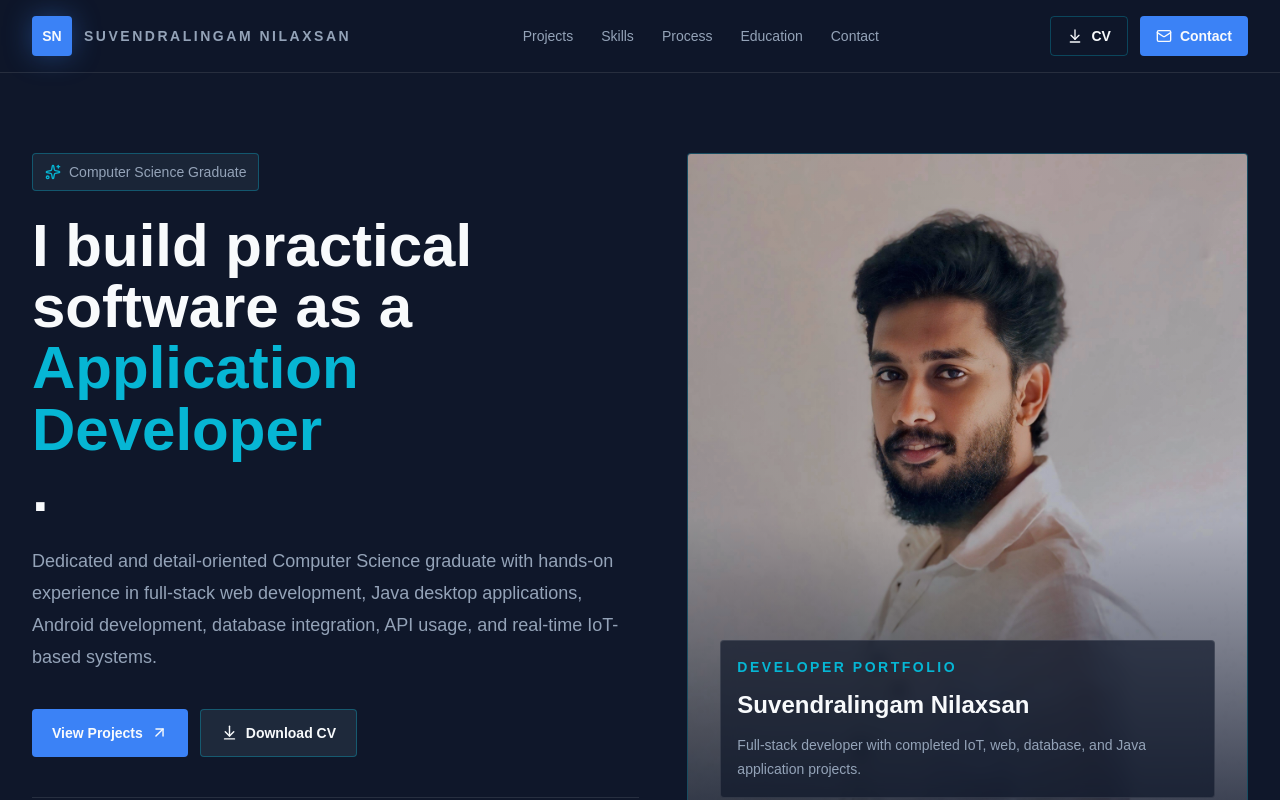
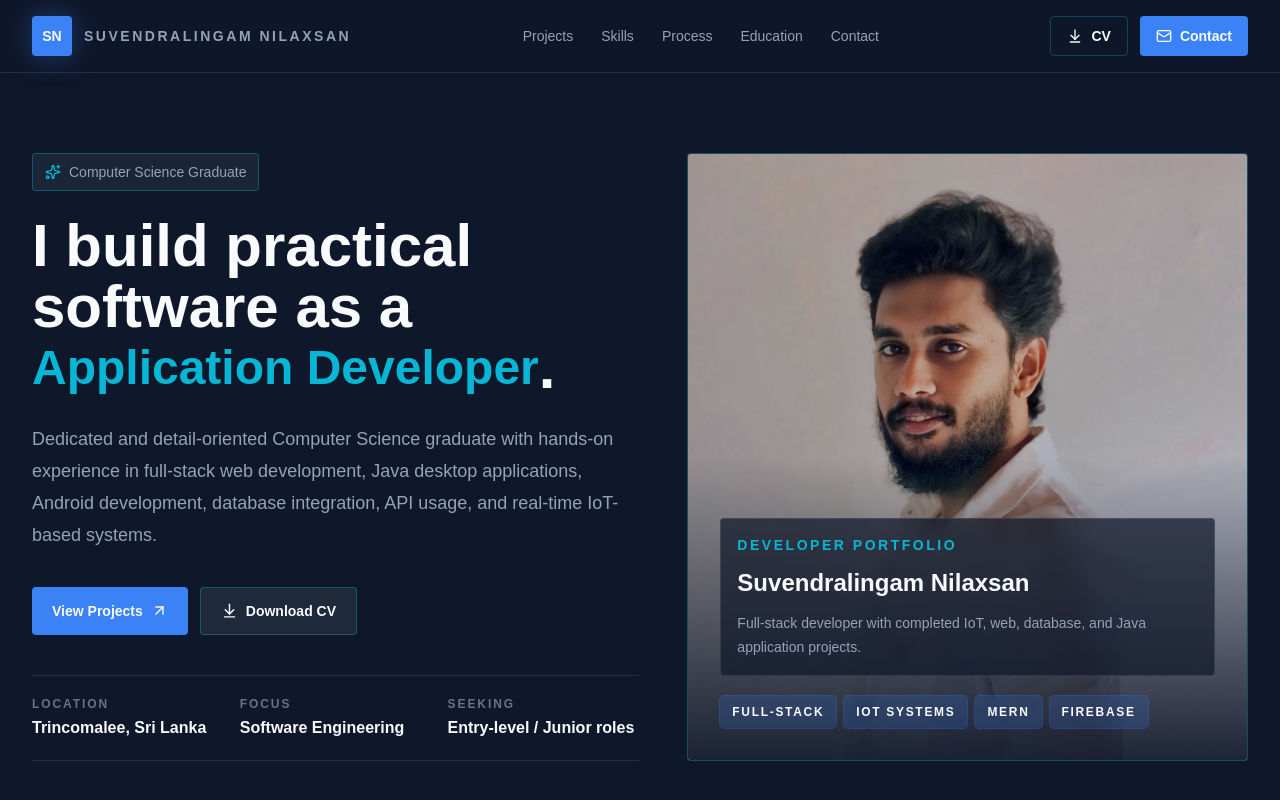
Before and after one commit to NilaxsanSE/my_portfolio, a Next.js app: page / in a window 1280 px wide. Shown: the top 800 px of the page. Built offline with nearby package versions, Linux system fonts and the light colour scheme.

Commit message:
style: reduce animated role text size

```diff
--- a/src/app/page.tsx
+++ b/src/app/page.tsx
@@ -233,7 +233,7 @@ export default function Home() {
           </div>
           <h1 className="max-w-4xl text-5xl font-semibold leading-[1.02] text-[#F8FAFC] sm:text-6xl lg:text-6xl">
             I build practical software as a{" "}
-            <span className="relative inline-grid min-h-[1.14em] align-bottom text-[#06B6D4]">
+            <span className="relative inline-grid min-h-[1.14em] align-bottom text-4xl text-[#06B6D4] sm:text-5xl lg:text-5xl">
               <AnimatePresence mode="wait">
                 <motion.span
                   key={roles[roleIndex]}
```
